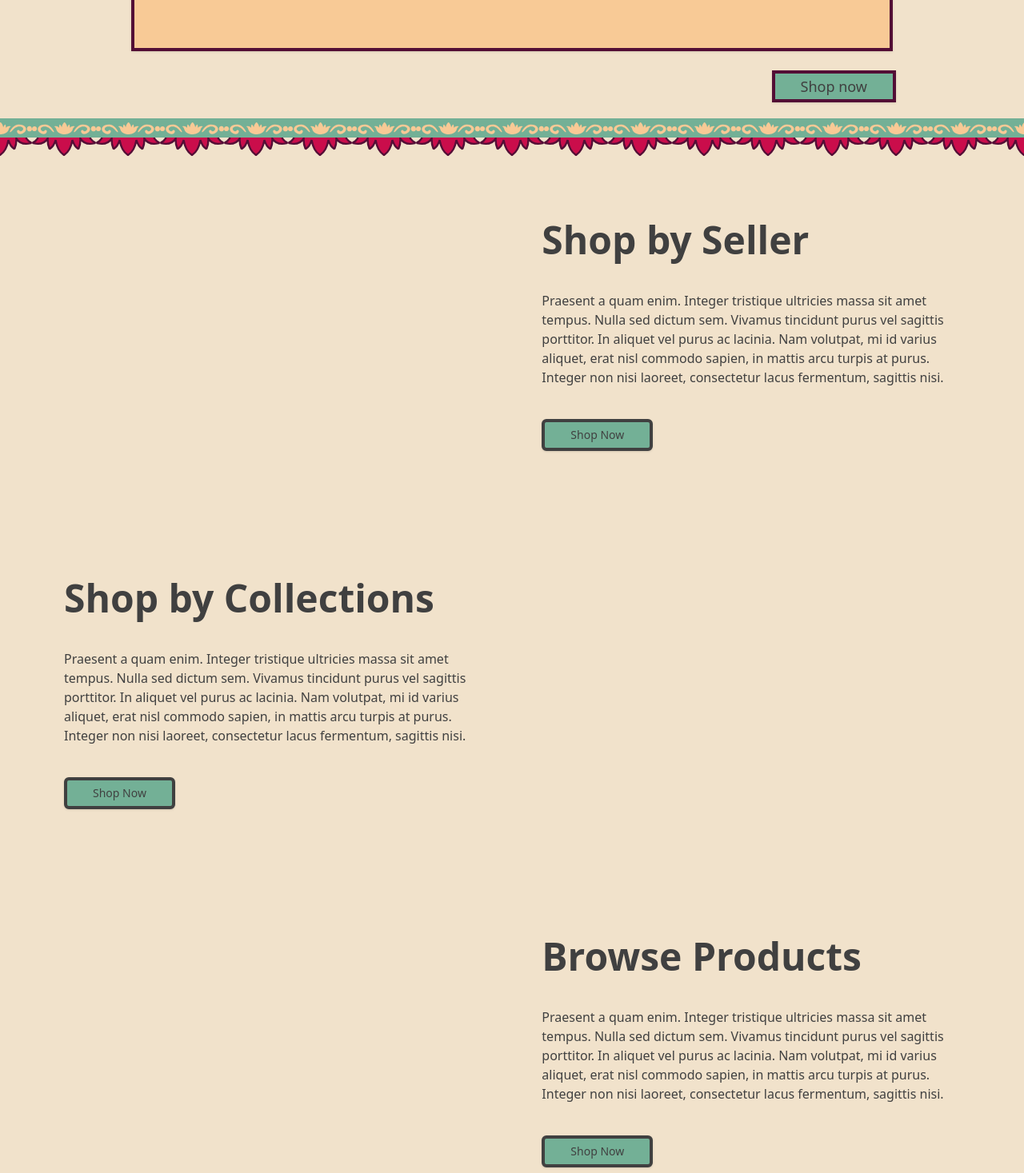
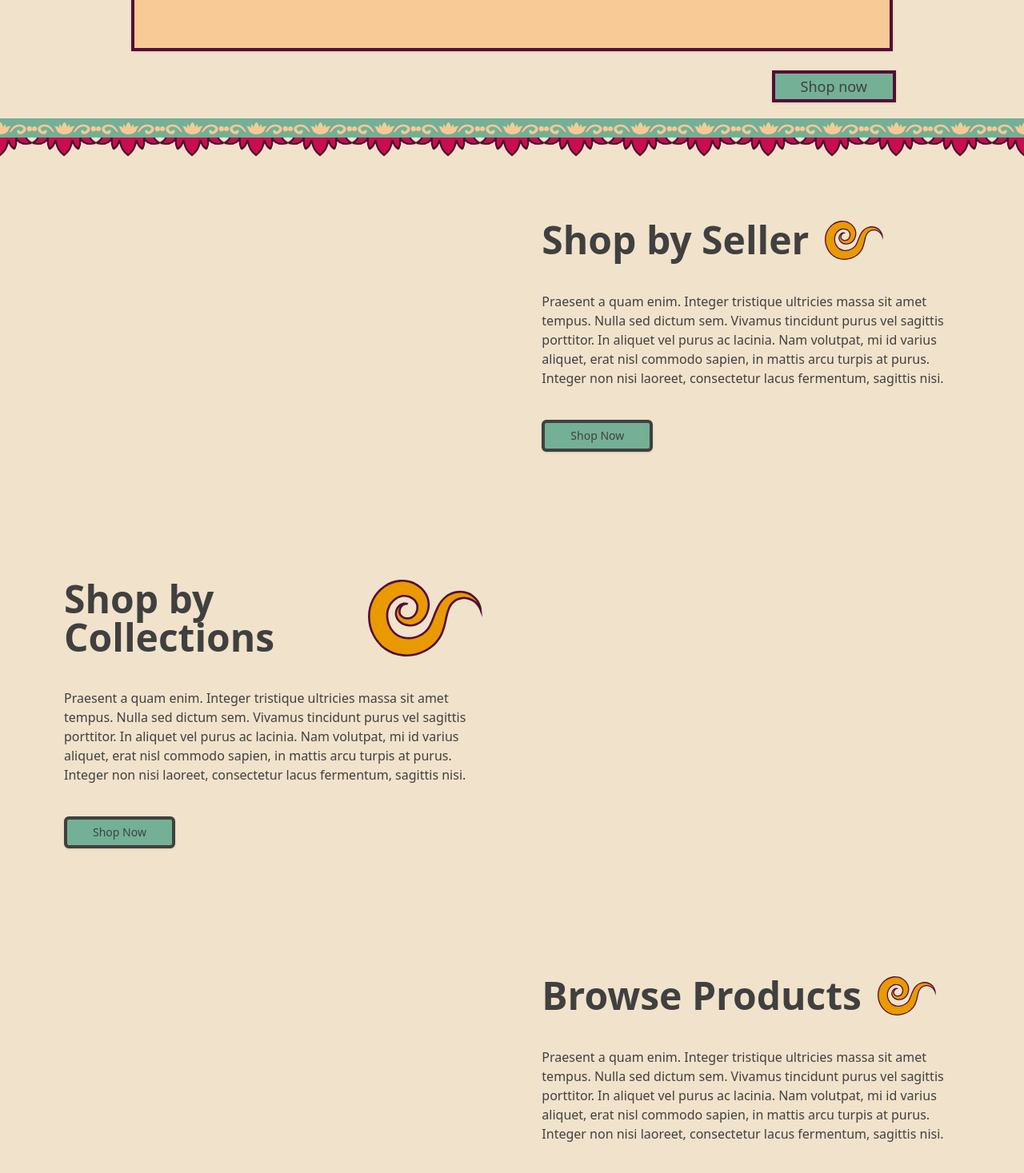
Before and after one commit to x20surya/Rkr-SIH24, a React (Vite) app in the folder client-web/: page / in a window 1280 px wide. Shown: the part 426-1893 px from the top of the page at 80% size. Built offline with nearby package versions, Linux system fonts and the light colour scheme.

Commit message:
add border yellow

```diff
--- a/client-web/src/_root/pages/Home.jsx
+++ b/client-web/src/_root/pages/Home.jsx
@@ -1,6 +1,8 @@
 import Borderbluered from "@/components/shared/Borderbluered";
+import BorderYellow from "@/components/shared/BorderYellow";
 import CarousalComponent from "@/components/shared/Carousel";
 import { Button } from "@/components/ui/button";
+import { yellowcloud1 } from "@/constants/borders";
 
 export default function Home() {
   return (
@@ -11,9 +13,13 @@ export default function Home() {
       <div className="w-full flex flex-col lg:flex-row">
         <div className="h-96 w-full"></div>
         <div className=" w-full flex flex-col px-20 py-20 gap-10">
+          <div className="flex gap-5">
             <h1 className=" text-5xl font-bold text-primary-foreground">
               Shop by Seller
             </h1>
+            <img src={yellowcloud1} />
+          </div>
+
           <p>
             Praesent a quam enim. Integer tristique ultricies massa sit amet
             tempus. Nulla sed dictum sem. Vivamus tincidunt purus vel sagittis
@@ -34,9 +40,13 @@ export default function Home() {
       <div className="w-full flex flex-col lg:flex-row">
         <div className="h-96 w-full lg:order-1"></div>
         <div className=" w-full flex flex-col px-20 py-20 gap-10">
+          <div className="flex gap-5">
             <h1 className=" text-5xl font-bold text-primary-foreground">
               Shop by Collections
             </h1>
+            <img src={yellowcloud1} />
+          </div>
+
           <p>
             Praesent a quam enim. Integer tristique ultricies massa sit amet
             tempus. Nulla sed dictum sem. Vivamus tincidunt purus vel sagittis
@@ -57,9 +67,13 @@ export default function Home() {
       <div className="w-full flex flex-col lg:flex-row">
         <div className="h-96 w-full"></div>
         <div className=" w-full flex flex-col px-20 py-20 gap-10">
+          <div className="flex gap-5">
             <h1 className=" text-5xl font-bold text-primary-foreground">
               Browse Products
             </h1>
+            <img src={yellowcloud1} />
+          </div>
+
           <p>
             Praesent a quam enim. Integer tristique ultricies massa sit amet
             tempus. Nulla sed dictum sem. Vivamus tincidunt purus vel sagittis
--- /dev/null
+++ b/client-web/src/components/shared/BorderYellow.jsx
@@ -0,0 +1,10 @@
+import { backgroundflowers } from "@/constants/borders";
+
+export default function BorderYellow({ bg }) {
+  return (
+    <div
+      style={{ backgroundImage: `url(${backgroundflowers})` }}
+      className={`h-8 w-full border-4 border-l-0 border-r-0 border-primary-foreground bg-${bg}`}
+    ></div>
+  );
+}
```
Lines whose indentation alone changed are shown as unchanged.
